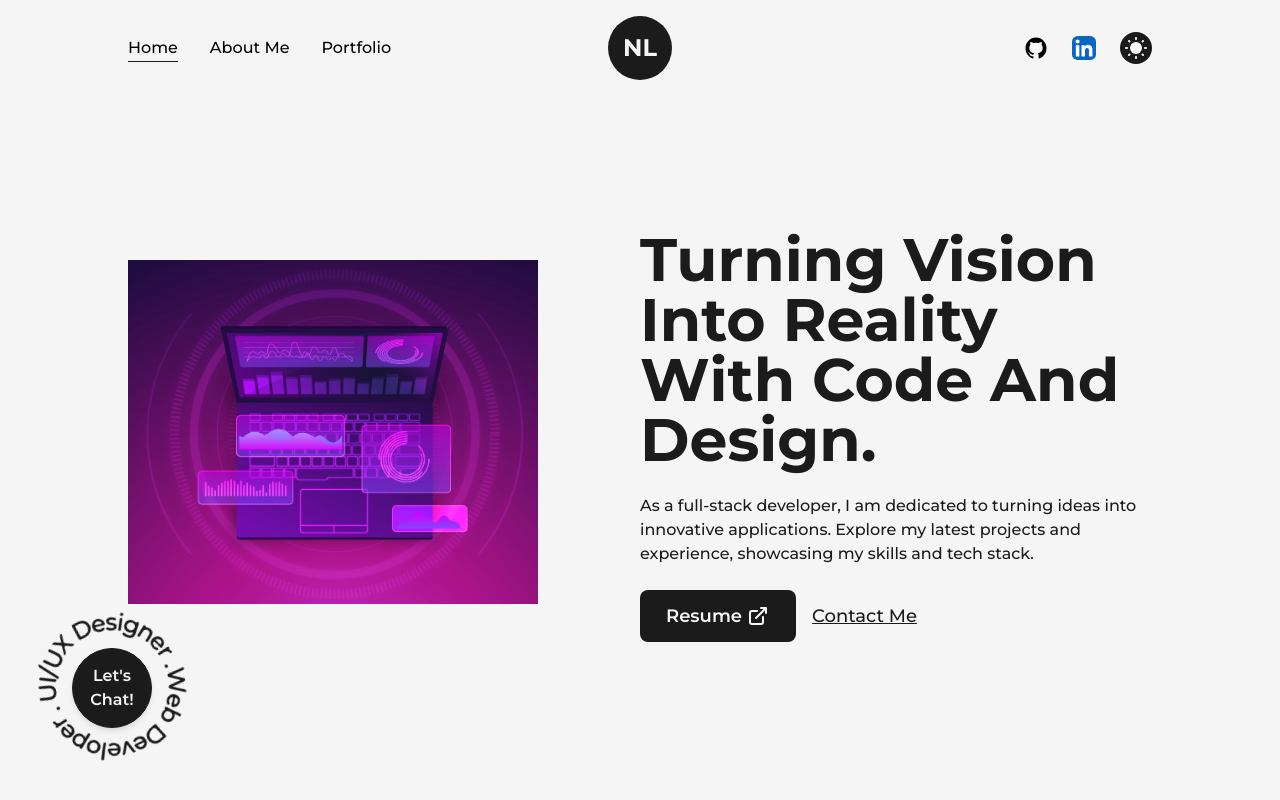
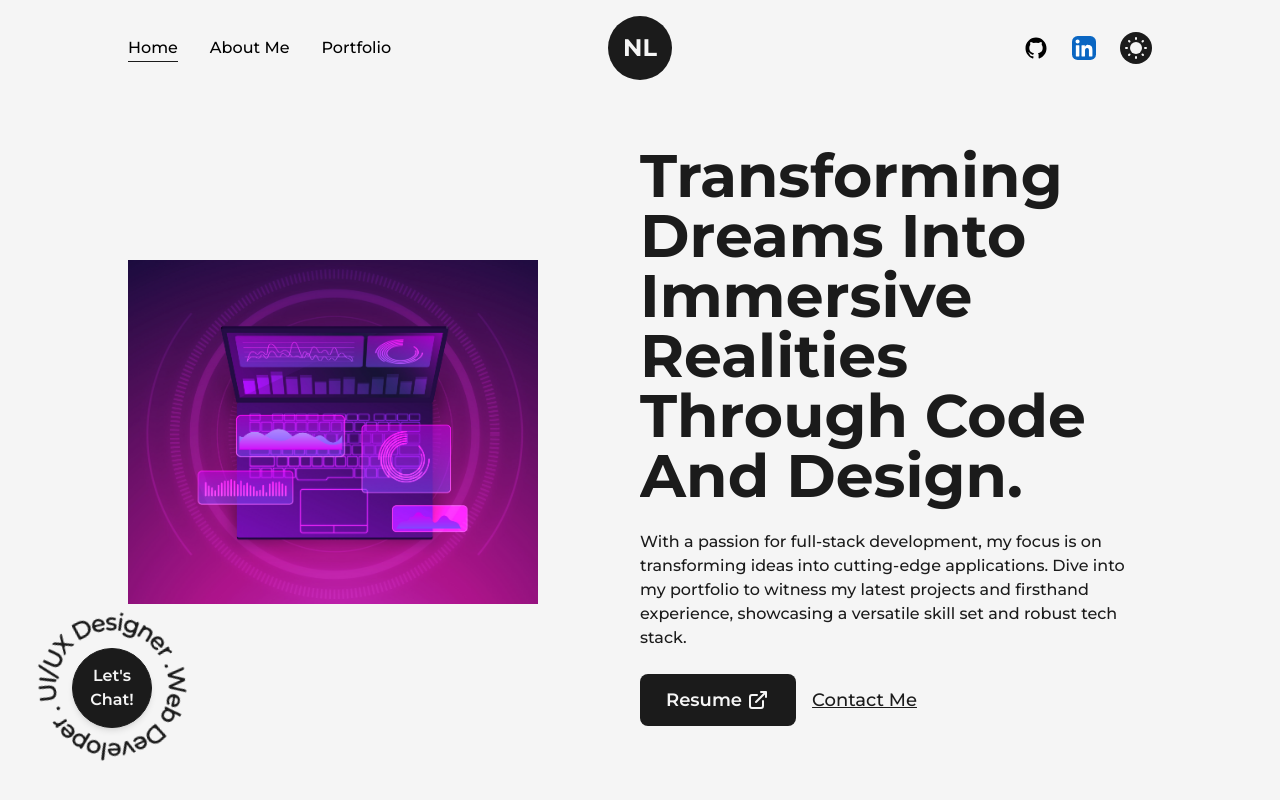
Before and after one commit to nleung77/Portfolio, a Next.js app: page / in a window 1280 px wide. Shown: the top 800 px of the page. Built offline with nearby package versions, Linux system fonts and the light colour scheme.

Commit message:
edited homepage

```diff
--- a/src/pages/index.js
+++ b/src/pages/index.js
@@ -32,15 +32,17 @@ export default function Home() {
             </div>
             <div className="w-1/2 flex flex-col items-center self-center lg:w-full lg:text-center">
               <AnimatedText
-                text="Turning Vision Into Reality With Code And Design."
+                text="Transforming dreams into immersive realities through code and design."
                 className="!text-6xl !text-left
                 xl:!text-5xl lg:!text-center lg:!text=6xl md:!text-5xl sm:!text-3xl
                 "
               />
               <p className="my-4 text-base font-medium md:text-sm sm:text-xs">
-                As a full-stack developer, I am dedicated to turning ideas into
-                innovative applications. Explore my latest projects and
-                experience, showcasing my skills and tech stack.
+                With a passion for full-stack development, my focus is on
+                transforming ideas into cutting-edge applications. Dive into my
+                portfolio to witness my latest projects and firsthand
+                experience, showcasing a versatile skill set and robust tech
+                stack.
               </p>
               <div className="flex items-center self-start mt-2 lg:self-center">
                 <Link
```
